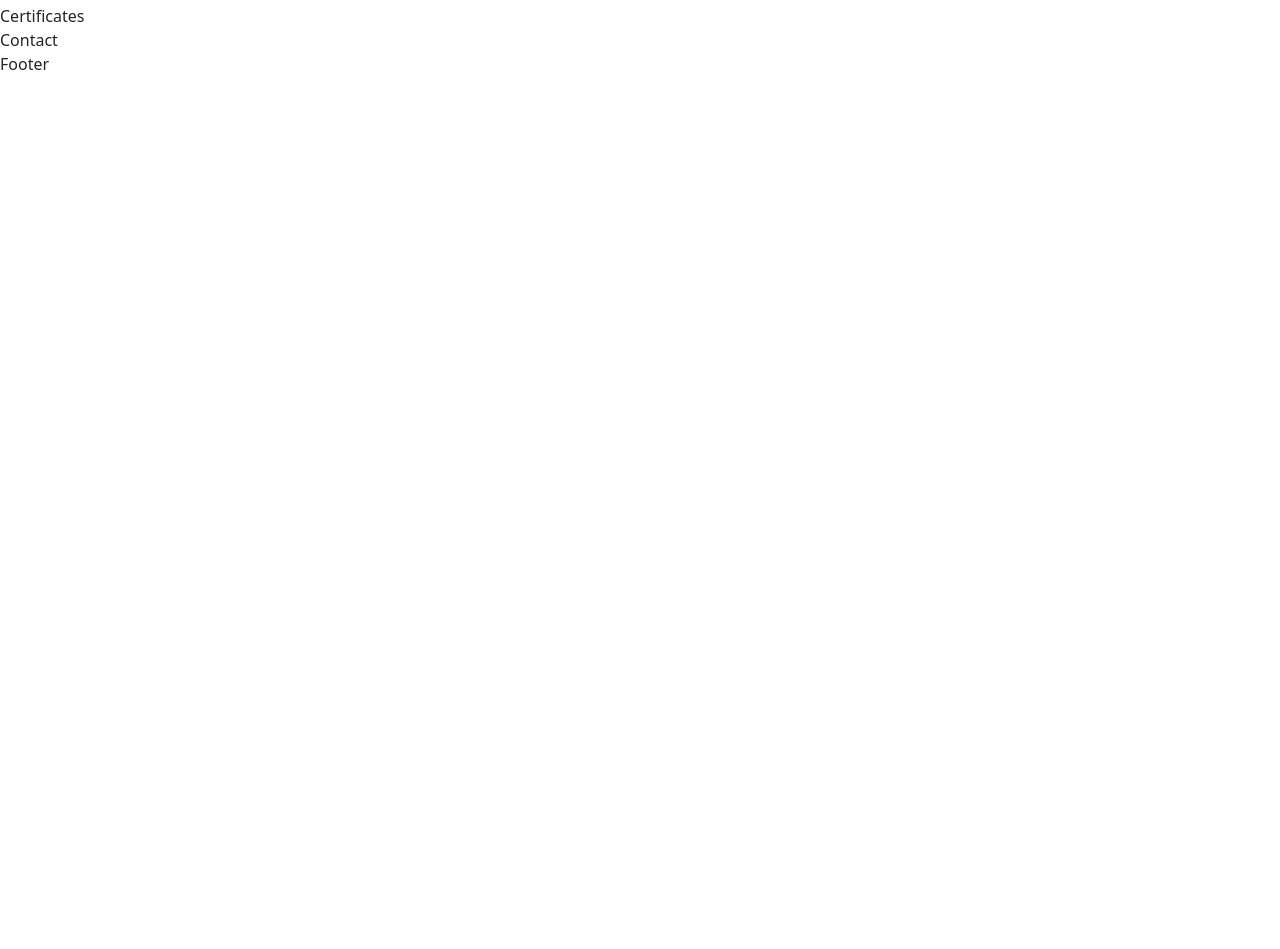
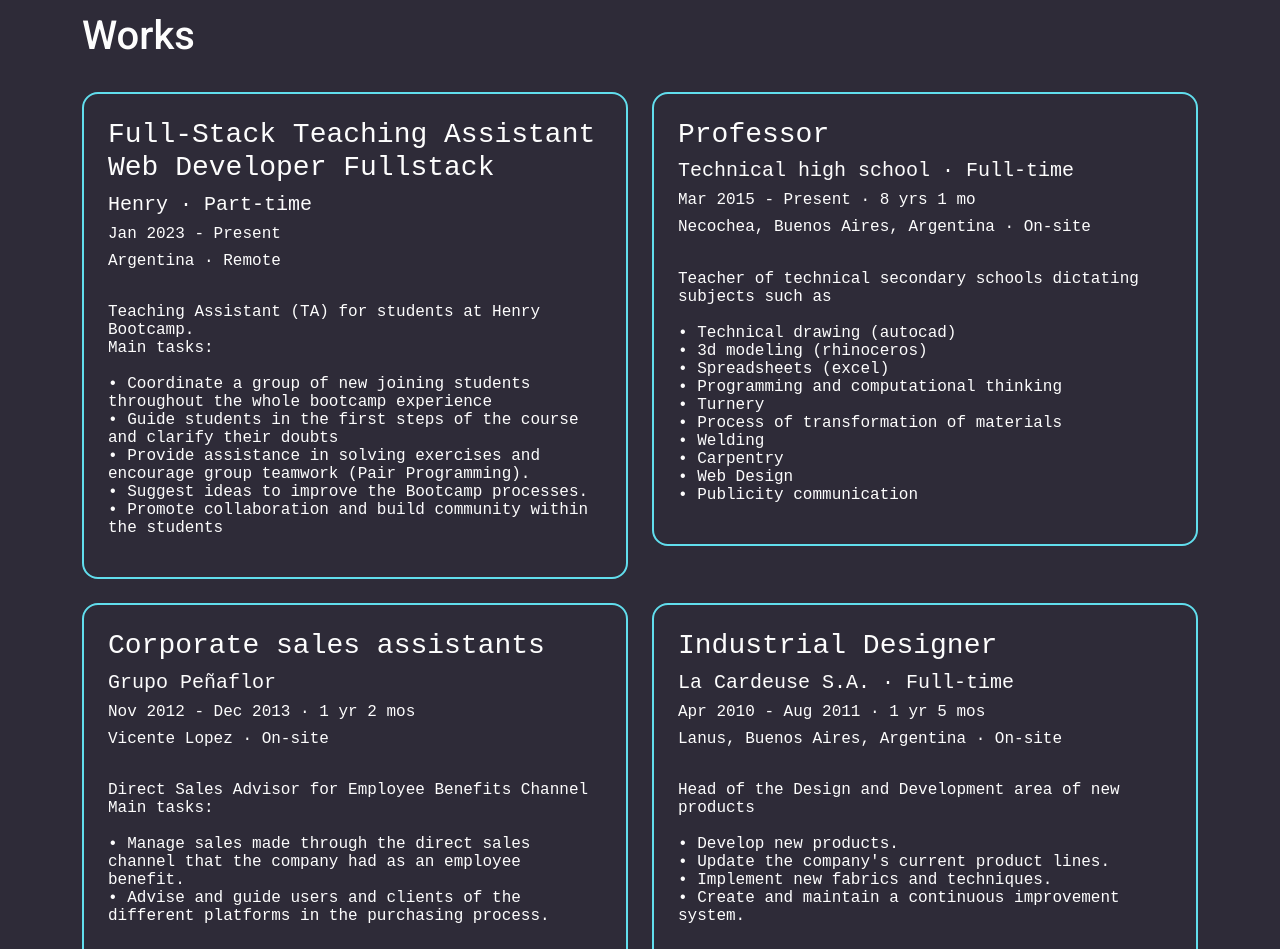
Before and after one commit to Matias-Rodriguez-UX/Portfolio-, a React (Create React App) app in the folder my-Porfolio/my-portfolio/: page / in a window 1280 px wide. Shown: the part 1663-2612 px from the top of the page. Before the commit the page ends 1739 px from the top, so only its background shows below. Built offline with nearby package versions, Linux system fonts and the light colour scheme; the HTML template or start-up script is replaced by a standard one.

Commit message:
listo works

```diff
--- a/my-Porfolio/my-portfolio/package.json
+++ b/my-Porfolio/my-portfolio/package.json
@@ -11,6 +11,7 @@
     "@testing-library/jest-dom": "^5.16.5",
     "@testing-library/react": "^13.4.0",
     "@testing-library/user-event": "^13.5.0",
+    "axios": "^1.3.4",
     "bootstrap": "^5.2.3",
     "framer-motion": "^10.3.4",
     "react": "^18.2.0",
--- a/my-Porfolio/my-portfolio/src/components/about/about.jsx
+++ b/my-Porfolio/my-portfolio/src/components/about/about.jsx
@@ -1,6 +1,5 @@
 import React from "react";
 import './about.css'
-import { Parallax, Background } from 'react-parallax';
 import { Row, Col } from "react-bootstrap";
 
 export default function About() {
--- a/my-Porfolio/my-portfolio/src/components/main/Main.jsx
+++ b/my-Porfolio/my-portfolio/src/components/main/Main.jsx
@@ -1,7 +1,7 @@
 import { Container } from "@mui/material";
 import { Row, Col } from 'react-bootstrap'
 import React, { useEffect, useState } from "react";
-import ArrowCircleRightIcon from '@mui/icons-material/ArrowCircleRight';
+import axios from 'axios'
 import './Main.css'
 
 export default function Main() {
@@ -40,6 +40,21 @@
         }
     }
 
+    const handleDownload = () => {
+        axios({
+            url: 'https://www.dropbox.com/s/21lh4bvi2bp3t1m/CV-Matias-Rodriguez-2023.pdf',
+            method: 'GET',
+            responseType: 'blob',
+        }).then((response) => {
+            const url = window.URL.createObjectURL(new Blob([response.data]));
+            const link = document.createElement('a');
+            link.href = url;
+            link.setAttribute('download', 'CV-Matias-Rodriguez-2023.pdf');
+            document.body.appendChild(link);
+            link.click();
+        });
+    };
+
     return (
         <section className="banner" id="main">
             <Container >
@@ -51,7 +66,7 @@
                             <h1>{`Hi I'm `}<br></br><span className="wrap"> {text}</span></h1>
                         </div>
                         <p> I'm Matías. I have a Full Stack Developer profile with background in industrial design. Currently, I am a teacher in technical high schools, but I also have work experience in the productive industry and sales...</p>
-                        <button className="banner-button" onClick={() => console.log('download')}>Resume <svg xmlns="http://www.w3.org/2000/svg" width="30" height="30" fill="currentColor" class="bi bi-download" viewBox="0 0 16 16">
+                        <button className="banner-button" onClick={handleDownload}>Resume <svg xmlns="http://www.w3.org/2000/svg" width="30" height="30" fill="currentColor" class="bi bi-download" viewBox="0 0 16 16">
                             <path d="M.5 9.9a.5.5 0 0 1 .5.5v2.5a1 1 0 0 0 1 1h12a1 1 0 0 0 1-1v-2.5a.5.5 0 0 1 1 0v2.5a2 2 0 0 1-2 2H2a2 2 0 0 1-2-2v-2.5a.5.5 0 0 1 .5-.5z"></path>
                             <path d="M7.646 11.854a.5.5 0 0 0 .708 0l3-3a.5.5 0 0 0-.708-.708L8.5 10.293V1.5a.5.5 0 0 0-1 0v8.793L5.354 8.146a.5.5 0 1 0-.708.708l3 3z"></path>
                         </svg></button>
--- a/my-Porfolio/my-portfolio/src/components/projects/Projects.css
+++ b/my-Porfolio/my-portfolio/src/components/projects/Projects.css
@@ -14,7 +14,7 @@
     background-color: var(--whiteDirty);
     height: auto;
     font-family: var(--font-sans);
-    padding-bottom: 2rem;
+    padding-bottom: 4rem;
 }
 
 .images-projects {
--- a/my-Porfolio/my-portfolio/src/components/projects/Projects.jsx
+++ b/my-Porfolio/my-portfolio/src/components/projects/Projects.jsx
@@ -1,5 +1,4 @@
 import React, { useState } from "react";
-import { Modal } from "react-bootstrap";
 import './Projects.css'
 import dataProjects from "./dataProjetcs";
 import ModalProject from "./ModalProject";
--- a/my-Porfolio/my-portfolio/src/components/works/Works.css
+++ b/my-Porfolio/my-portfolio/src/components/works/Works.css
@@ -0,0 +1,17 @@
+.works-section {
+    padding-bottom: 4rem;
+    height: auto;
+    background-color: var(--darkGrey);
+    font-family: var(--font-sans);
+    color: var(--whiteDirty);
+}
+
+.info-work {
+    margin-top: 1.5rem;
+    padding: 1.5rem;
+    font-family: var(--font-mono);
+    font-weight: 300;
+    height: auto;
+    border: 2px solid var(--tourquise);
+    border-radius: 1rem;
+}
--- a/my-Porfolio/my-portfolio/src/components/works/Works.jsx
+++ b/my-Porfolio/my-portfolio/src/components/works/Works.jsx
@@ -1,7 +1,88 @@
 import React from "react";
+import { Row, Col } from 'react-bootstrap'
+import './Works.css'
 
 export default function Works() {
     return (
-        <div>Works</div>
+        <section className="works-section" id="works">
+            <div className="container pt-4">
+                <h1>Works</h1>
+
+                <Row>
+                    <Col sm={12} xs={12} md={6} lg={6} xl={6} xxl={6}>
+                        <div className="info-work">
+                            <h3>Full-Stack Teaching Assistant Web Developer Fullstack</h3>
+                            <h5>Henry · Part-time</h5>
+                            <h6>Jan 2023 - Present </h6>
+                            <h6>Argentina · Remote</h6>
+                            <br />
+                            <p>Teaching Assistant (TA) for students at Henry Bootcamp. <br />
+                                Main tasks: <br />
+                                <br />
+                                • Coordinate a group of new joining students throughout the whole bootcamp experience <br />
+                                • Guide students in the first steps of the course and clarify their doubts <br />
+                                • Provide assistance in solving exercises and encourage group teamwork (Pair Programming).<br />
+                                • Suggest ideas to improve the Bootcamp processes.<br />
+                                • Promote collaboration and build community within the students</p>
+                        </div>
+                    </Col>
+                    <Col sm={12} xs={12} md={6} lg={6} xl={6} xxl={6}>
+                        <div className="info-work">
+                            <h3>Professor</h3>
+                            <h5>Technical high school · Full-time</h5>
+                            <h6>Mar 2015 - Present · 8 yrs 1 mo</h6>
+                            <h6>Necochea, Buenos Aires, Argentina · On-site</h6>
+                            <br />
+                            <p>Teacher of technical secondary schools dictating subjects such as<br />
+                                <br />
+                                • Technical drawing (autocad)<br />
+                                • 3d modeling (rhinoceros) <br />
+                                • Spreadsheets (excel)<br />
+                                • Programming and computational thinking<br />
+                                • Turnery<br />
+                                • Process of transformation of materials<br />
+                                • Welding<br />
+                                • Carpentry<br />
+                                • Web Design<br />
+                                • Publicity communication
+                            </p>
+                        </div>
+                    </Col>
+                </Row>
+                <Row>
+                    <Col sm={12} xs={12} md={6} lg={6} xl={6} xxl={6}>
+                        <div className="info-work">
+                            <h3>Corporate sales assistants</h3>
+                            <h5>Grupo Peñaflor</h5>
+                            <h6>Nov 2012 - Dec 2013 · 1 yr 2 mos</h6>
+                            <h6>Vicente Lopez · On-site</h6>
+                            <br />
+                            <p>Direct Sales Advisor for Employee Benefits Channel<br />
+                                Main tasks: <br />
+                                <br />
+                                • Manage sales made through the direct sales channel that the company had as an employee benefit.<br />
+                                • Advise and guide users and clients of the different platforms in the purchasing process. <br />
+                            </p>
+                        </div>
+                    </Col>
+                    <Col sm={12} xs={12} md={6} lg={6} xl={6} xxl={6}>
+                        <div className="info-work">
+                            <h3>Industrial Designer</h3>
+                            <h5>La Cardeuse S.A. · Full-time</h5>
+                            <h6>Apr 2010 - Aug 2011 · 1 yr 5 mos</h6>
+                            <h6>Lanus, Buenos Aires, Argentina · On-site</h6>
+                            <br />
+                            <p>Head of the Design and Development area of ​​new products<br />
+                                <br />
+                                • Develop new products.<br />
+                                • Update the company's current product lines.<br />
+                                • Implement new fabrics and techniques.<br />
+                                • Create and maintain a continuous improvement system.
+                            </p>
+                        </div>
+                    </Col>
+                </Row>
+            </div>
+        </section>
     )
 }
```
Also changed, not shown: 1 other file (tests, documents, lock files or other folders).
